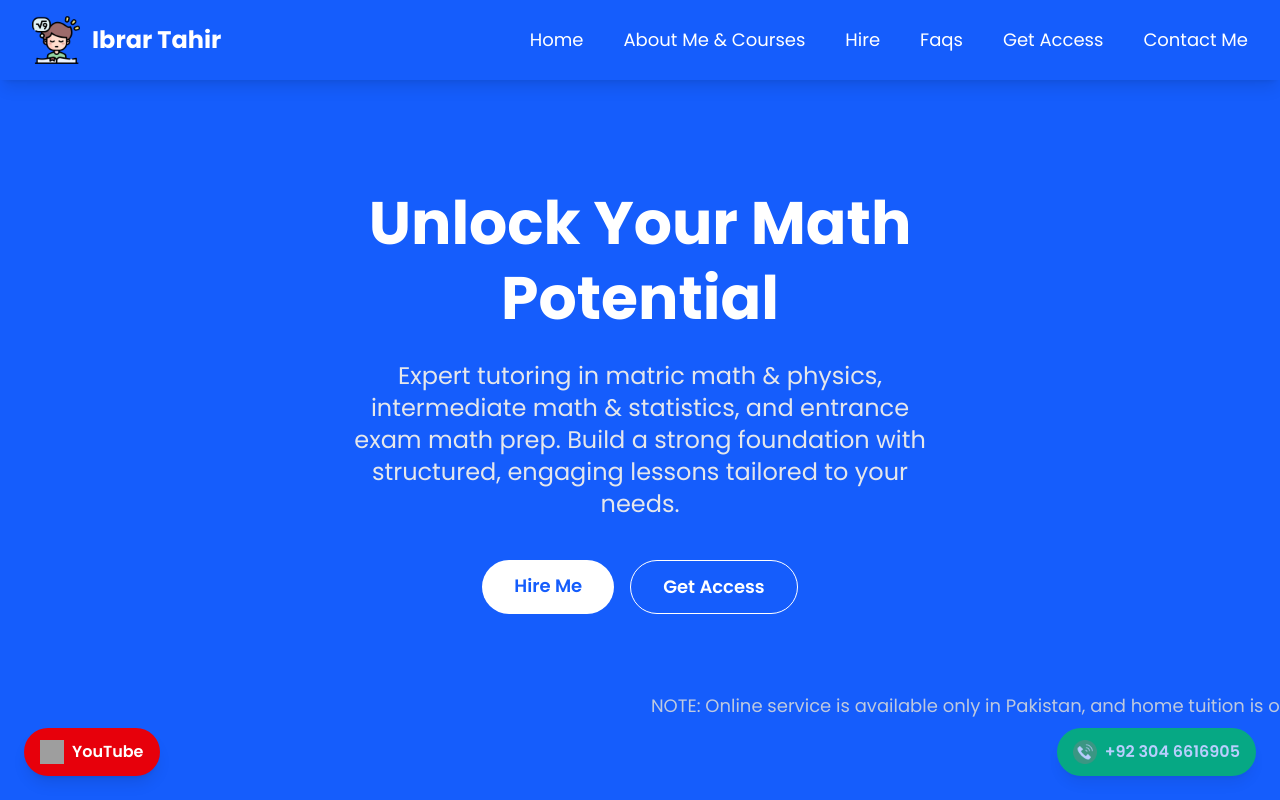
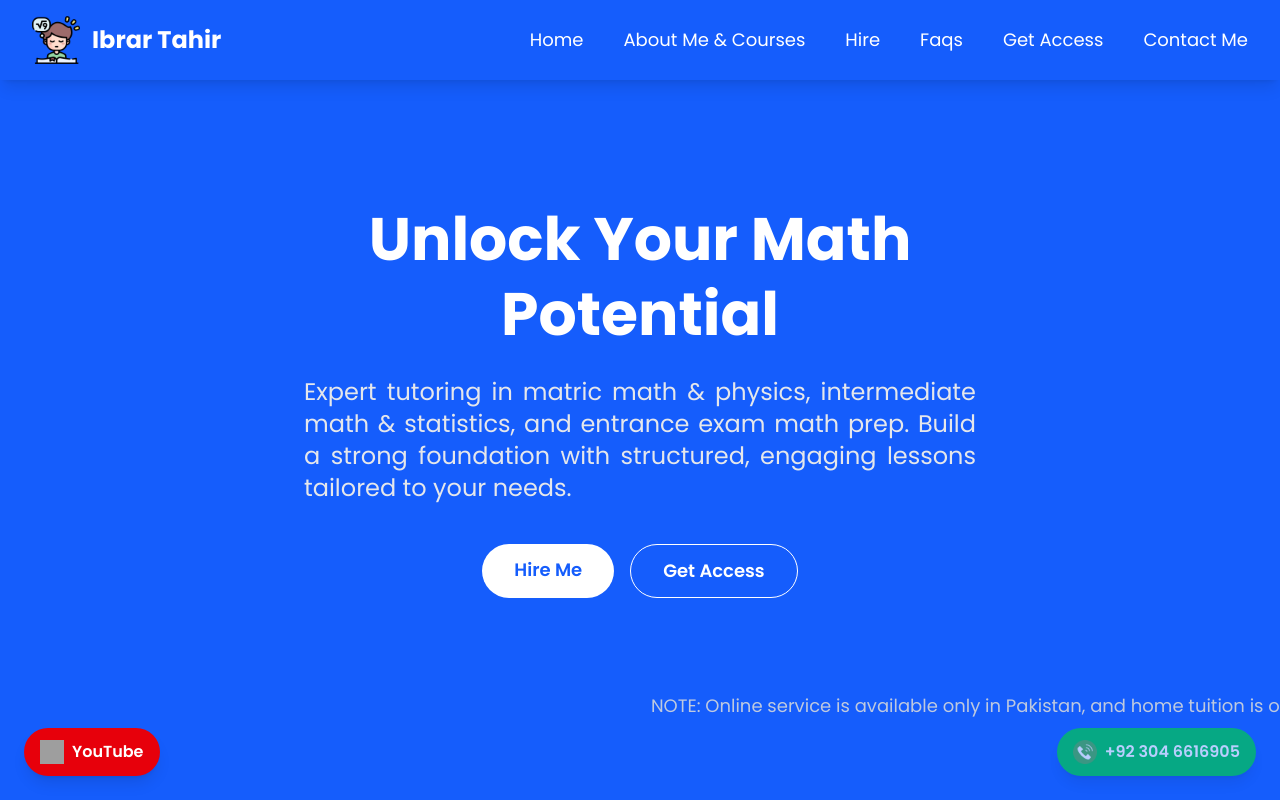
Before and after one commit to FAIZANMUHAMMAD-311/maths-sir, a Next.js app: page / in a window 1280 px wide. Shown: the top 800 px of the page. Built offline with nearby package versions, Linux system fonts and the light colour scheme; grey boxes are pictures that could not be loaded.

Commit message:
HomeSection.js

```diff
--- a/src/app/components/HomeSection.js
+++ b/src/app/components/HomeSection.js
@@ -26,7 +26,7 @@ export default function HomeSection() {
           Unlock Your Math Potential
         </h1>
         <p
-          className="mt-6 text-base sm:text-xl md:text-2xl text-gray-200 max-w-xl mx-auto text-justify sm:text-center"
+          className="mt-6 text-base sm:text-xl md:text-2xl text-gray-200 max-w-2xl mx-auto text-justify"
           data-aos="fade-left"
           data-aos-duration="1000"
           data-aos-delay="200"
```
